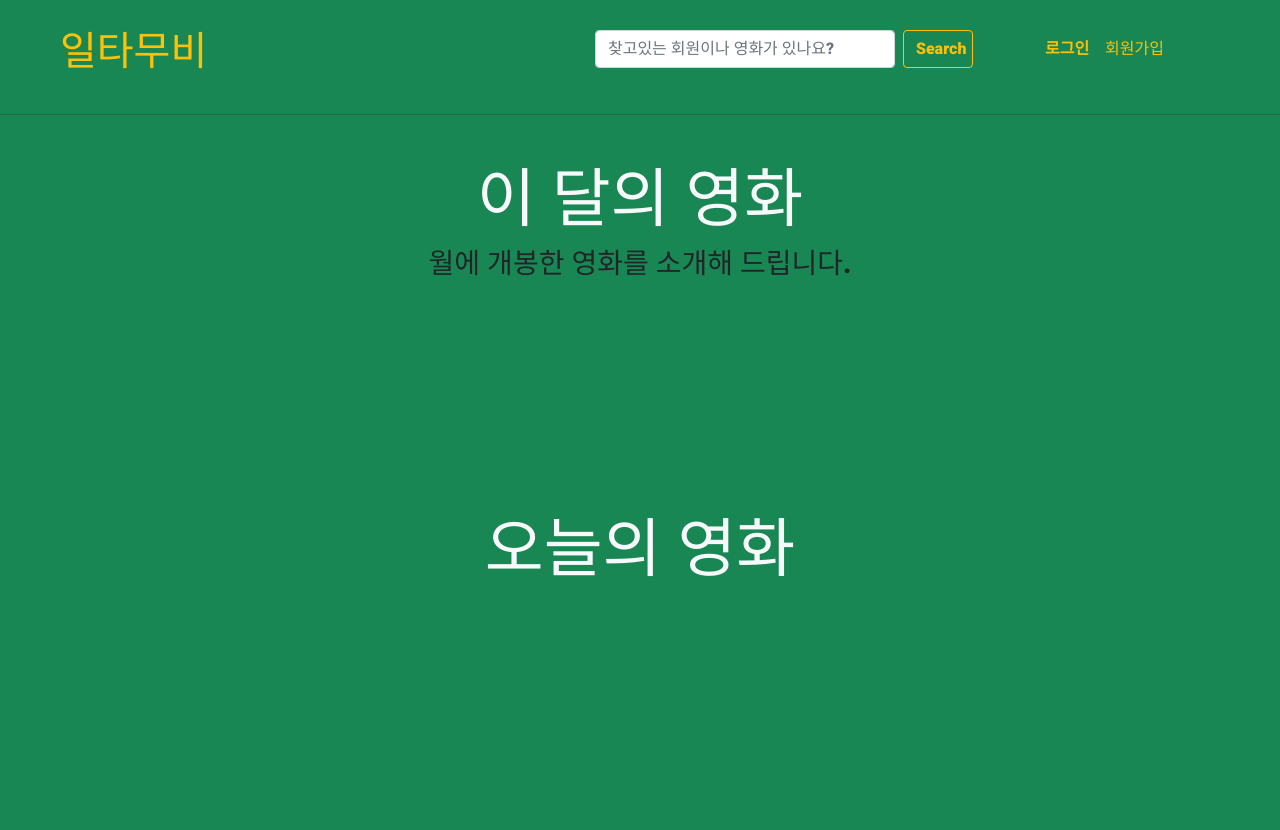
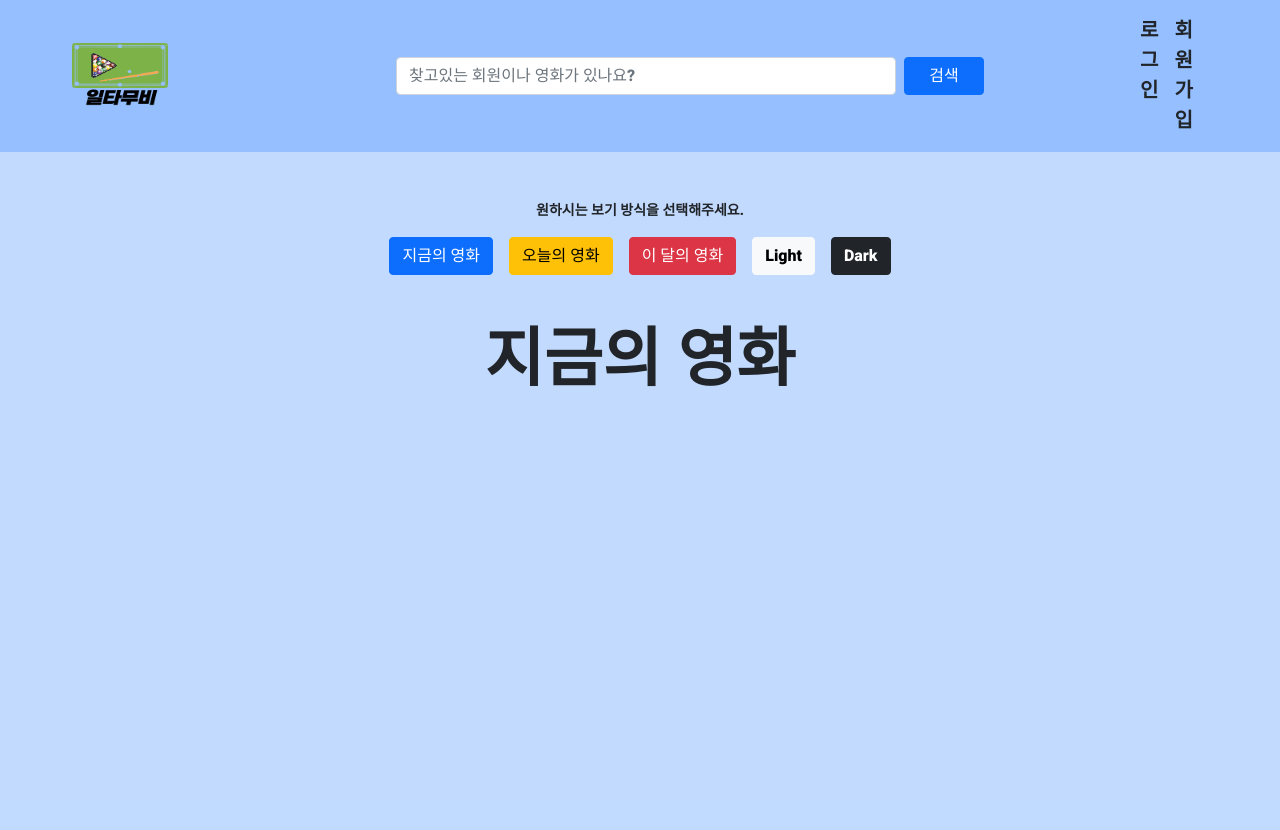
Before and after one commit to spaceforvincent/2022-Project-OneHitMovie, a Django app: template movies/templates/movies/index.html in a window 1280 px wide. After the commit the page ends 387 px from the top, so only its background shows below. Run offline with Django 3.2, Linux system fonts and the light colour scheme; the template is opened without the code that fills it, so the values that code supplies are empty; some libraries are stand-ins or nearby versions.

Commit message:
0522 최혁주

```diff
--- a/movies/templates/movies/index.html
+++ b/movies/templates/movies/index.html
@@ -2,7 +2,50 @@
 
 {% block content %}
 
-<h1 class="logo mt-5 text-light">이 달의 영화</h1>
+<div class='d-flex justify-content-center mt-5'><small>원하시는 보기 방식을 선택해주세요.</small></div>
+<div class='d-flex container justify-content-center my-3'>
+  <button id = 'blue' type="button" class="btn btn-primary mx-2">지금의 영화</button>
+<button id = 'yellow' type="button" class="btn btn-warning mx-2">오늘의 영화</button>
+<button id = 'red' type="button" class="btn btn-danger mx-2">이 달의 영화</button>
+<button id = 'white' type="button" class="btn btn-light mx-2">Light</button>
+<button id = 'black' type="button" class="btn btn-dark mx-2">Dark</button>
+</div>
+
+<div id="content">
+  <div id='now_movie' style='display:block;'>
+    <h1 class="logo mt-5 text-dark"><b>지금의 영화</b></h1>
+    <h3 class="d-flex justify-content-center mb-0">{{now_message}}</h3>
+
+    <div class="d-flex container">
+      <div class="slider m-3" style="padding-top:50px; padding-bottom:150px;" id="mySlider">
+          {% for now_movie in now_movies %}
+        <div class="movie" id="movie0">
+          <a href="{% url 'movies:detail' now_movie.pk %}">
+          <img
+            src="https://image.tmdb.org/t/p/original/{{now_movie.poster_path}}"
+            alt="" srcset="">
+          </a>
+          <div class="description">
+            <p class="mx-2 mb-1">{{now_movie.title|truncatechars:16}}</p>
+            <small class="description__length mx-2"> ★ {{now_movie.vote_avg}}</small>
+            <div class="py-0 description__buttons-container">
+              <div class="description__button"><i class="fas fa-plus"></i></div>
+              <div class="description__button"><i class="fas fa-thumbs-up"></i></div>
+            </div>
+            <div class="description__text-container">
+            </div>
+          </div>
+        </div>
+        {% endfor %}
+      </div>
+    </div>
+    </div>
+
+
+</div>
+
+<div id='this_month_movie' style='display:none;'>
+  <h1 class="logo mt-5 text-dark"><b>이 달의 영화</b></h1>
   <h3 class="d-flex justify-content-center mb-0">{{this_month}}월에 개봉한 영화를 소개해 드립니다.</h3>
 
   <div class="d-flex container">
@@ -15,27 +58,24 @@
           alt="" srcset="">
         </a>
         <div class="description">
-        <p class="mx-2 mb-1">{{this_month_movie.title}} <small class="description__length"> ★ {{this_month_movie.vote_avg}}</small></p>
+          <p class="mx-2 mb-1">{{this_month_movie.title|truncatechars:16}}</p>
+          <small class="description__length"> ★ {{this_month_movie.vote_avg}}</small>
           <div class="py-0 description__buttons-container">
             <div class="description__button"><i class="fas fa-plus"></i></div>
             <div class="description__button"><i class="fas fa-thumbs-up"></i></div>
           </div>
           <div class="description__text-container">
-          {% for genre in this_month_movie.genres.all %}
-          <span>{{genre}}</span>
-          <span>&middot;</span>
-          {% endfor %}
           </div>
         </div>
       </div>
       {% endfor %}
     </div>
   </div>
+  </div>
 
-<h1 class="logo text-light">오늘의 영화</h1>
-{% if today == 'Sun' %}
-<h3 class="d-flex justify-content-center mb-0">일요일이네요... 일주일의 끝을 불태워봅시다!</h3>
-{% endif %}
+  <div id='today_movie' style='display:none;'>
+    <h1 class="logo text-black mt-5"><b>오늘의 영화</b></h1>
+    <h3 class="d-flex justify-content-center mb-0">{{today_message}}</h3>
     <div class="d-flex container">
       <div class="slider m-3" style="padding-top:50px; padding-bottom:150px;" id="mySlider">
           {% for today_movie in today_movies %}
@@ -46,21 +86,62 @@
             alt="" srcset="">
           </a>
           <div class="description">
-        <p class="mx-2">{{today_movie.title}}<small class="description__length"> ★ {{today_movie.vote_avg}}</small></p>
+            <small class="mx-2">{{today_movie.title|truncatechars:16}}</small>
+            <small class="description__length"> ★ {{today_movie.vote_avg}}</small>
             <div class="py-0 description__buttons-container">
               <div class="description__button"><i class="fas fa-plus"></i></div>
               <div class="description__button"><i class="fas fa-thumbs-up"></i></div>
             </div>
-        <div class="description__text-container">
-          {% for genre in today_movie.genres.all %}
-          <span>{{genre}}</span>
-          <span>&middot;</span>
-          {% endfor %}
+            <div class="description__text-container fs-6">
             </div>
           </div>
         </div>
         {% endfor %}
       </div>
     </div>
+    </div>
+
+
+
 
 {% endblock content %}
+{% block script %}
+
+<script>
+
+
+  const content = document.querySelector('#content');
+  const child = content.firstChild
+  const red = document.querySelector('#red')
+  const yellow = document.querySelector('#yellow')
+  const blue = document.querySelector('#blue')
+
+  const this_month_movie = document.querySelector('#this_month_movie')
+  const today_movie = document.querySelector('#today_movie')
+  const now_movie = document.querySelector('#now_movie')
+
+  red.addEventListener('click', event => {
+    while ( content.hasChildNodes() )
+     { content.removeChild( content.firstChild ); }
+
+    this_month_movie.style.display='block'
+    content.append(this_month_movie)
+  })
+
+
+  yellow.addEventListener('click', event => {
+    while ( content.hasChildNodes() )
+    { content.removeChild( content.firstChild ); }
+    today_movie.style.display='block'
+    content.append(today_movie)
+  })
+
+
+  blue.addEventListener('click', event => {
+    while ( content.hasChildNodes() )
+    { content.removeChild( content.firstChild ); }
+    now_movie.style.display='block'
+    content.append(now_movie)
+  })
+</script>
+{% endblock script %}
--- a/templates/base.html
+++ b/templates/base.html
@@ -18,13 +18,13 @@
   <title>일타무비</title>
 
 </head>
-<body class="bg-success">
+<body class="bg-primary bg-opacity-25">
   {% comment %} 로그인 상태의 출력 {% endcomment %}
   {% if request.user.is_authenticated%}
 
-  <nav class="navbar navbar-expand-lg bg-success">
+  <nav class="navbar navbar-expand-lg bg-primary bg-opacity-25">
     <div class="d-flex container-fluid">
-      <a class="navbar-brand mx-5 mt-3" href="{% url 'movies:index' %}"><img src="{% static "<h1 class="text-warning">일타무비</h1></a>
+      <a class="navbar-brand mx-5 mt-3" href="{% url 'movies:index' %}"><img src="{% static '일타무비.png' %}" style="width:120px; height:70px;"></a>
       <button class="navbar-toggler bg-light border-light" type="button" data-bs-toggle="collapse" data-bs-target="#navbarSupportedContent" aria-controls="navbarSupportedContent" aria-expanded="false" aria-label="Toggle navigation">
         <small>메뉴</small>
       </button>
@@ -32,11 +32,11 @@
 
         <form class="d-flex mx-3 " method="POST" action="{% url 'movies:search' %}">
           {% csrf_token %}
-          <input class="form-control me-2 " style="width:280px;" type="search" placeholder="찾고있는 회원이나 영화가 있나요?" name="searched" aria-label="Search">
-          <button class="btn btn-outline-warning" style="width: 80px;" type="submit"> Search </button>
+          <input class="form-control me-2 " style="width:500px;" type="search" placeholder="찾고있는 회원이나 영화가 있나요?" name="searched" aria-label="Search">
+          <button class="btn btn-outline-warning" style="width: 80px;" type="submit"> 검색 </button>
       </form>
-        <ul class="navbar-nav ms-2 justify-content-end">
-          <li class="nav-item">
+        <ul class="navbar-nav ms-2">
+          <li class="nav-item" style="margin-left:200px;">
             <a class="nav-link active text-warning " href="{% url 'accounts:profile' user.username %}"><b>마이페이지</b></a>
           </li>
           <li class="nav-item">
@@ -55,38 +55,36 @@
       </div>
     </div>
   </nav>
-  <hr class='mb-0'>
 
 
   {% comment %} 비로그인 상태의 출력 {% endcomment %}
     {% else %}
 
-    <nav class="navbar navbar-expand-lg bg-success">
+    <nav class="navbar navbar-expand-lg bg-primary bg-opacity-25">
       <div class="d-flex container-fluid">
-        <a class="navbar-brand ms-5 mt-3" href="{% url 'movies:index' %}"><h1 class="text-warning">일타무비</h1></a>
+        <a class="navbar-brand ms-5" href="{% url 'movies:index' %}"><img src="{% static '일타무비.png' %}" style="width:120px; height:70px;"></a>
         <button class="navbar-toggler bg-light border-light me-5" type="button" data-bs-toggle="collapse" data-bs-target="#navbarSupportedContent" aria-controls="navbarSupportedContent" aria-expanded="false" aria-label="Toggle navigation">
           <small>메뉴</small>
         </button>
-        <div class="collapse navbar-collapse me-5 justify-content-end" id="navbarSupportedContent">
+        <div class="collapse navbar-collapse me-5" id="navbarSupportedContent">
 
-          <form class="d-flex me-3 " method="POST" action="{% url 'movies:search' %}">
+          <form class="d-flex" style = "margin-left:200px;"method="POST" action="{% url 'movies:search' %}">
             {% csrf_token %}
-            <input class="form-control me-2 " style="width:300px;" type="search" placeholder="찾고있는 회원이나 영화가 있나요?" name="searched" aria-label="Search">
-            <button class="btn btn-outline-warning" style="width: 70px;" type="submit"> Search </button>
+            <input class="form-control me-2 " style="width:500px;" type="search" placeholder="찾고있는 회원이나 영화가 있나요?" name="searched" aria-label="Search">
+            <button class="btn btn-primary" style="width: 80px;" type="submit"> 검색 </button>
         </form>
           <ul class="navbar-nav mx-5 justify-content-end">
-            <li class="nav-item">
-              <a class="nav-link active text-warning " href="{% url 'accounts:login'%}"><b>로그인</b></a>
+            <li class="nav-item" style = "margin-left:100px;">
+              <a class="nav-link active text-dark fs-5" href="{% url 'accounts:login'%}"><b>로그인</b></a>
             </li>
             <li class="nav-item">
-              <a class="nav-link active text-warning" href="{% url 'accounts:signup' %}">회원가입</a>
+              <a class="nav-link active text-dark fs-5" href="{% url 'accounts:signup' %}"><b>회원가입<b></a>
             </li>
           </ul>
 
         </div>
       </div>
     </nav>
-    <hr>
 
     {% endif %}
     {% block content %}
@@ -99,6 +97,4 @@
   {% block script %}
   {% endblock script %}
 </body>
-
-
 </html>
```
Also changed, not shown: movies/templates/movies/detail.html (+10 -5 lines), movies/views.py (+42 -5 lines), static/일타무비.jpg (deleted), static/일타무비.png (added). Lines whose indentation alone changed are shown as unchanged.
